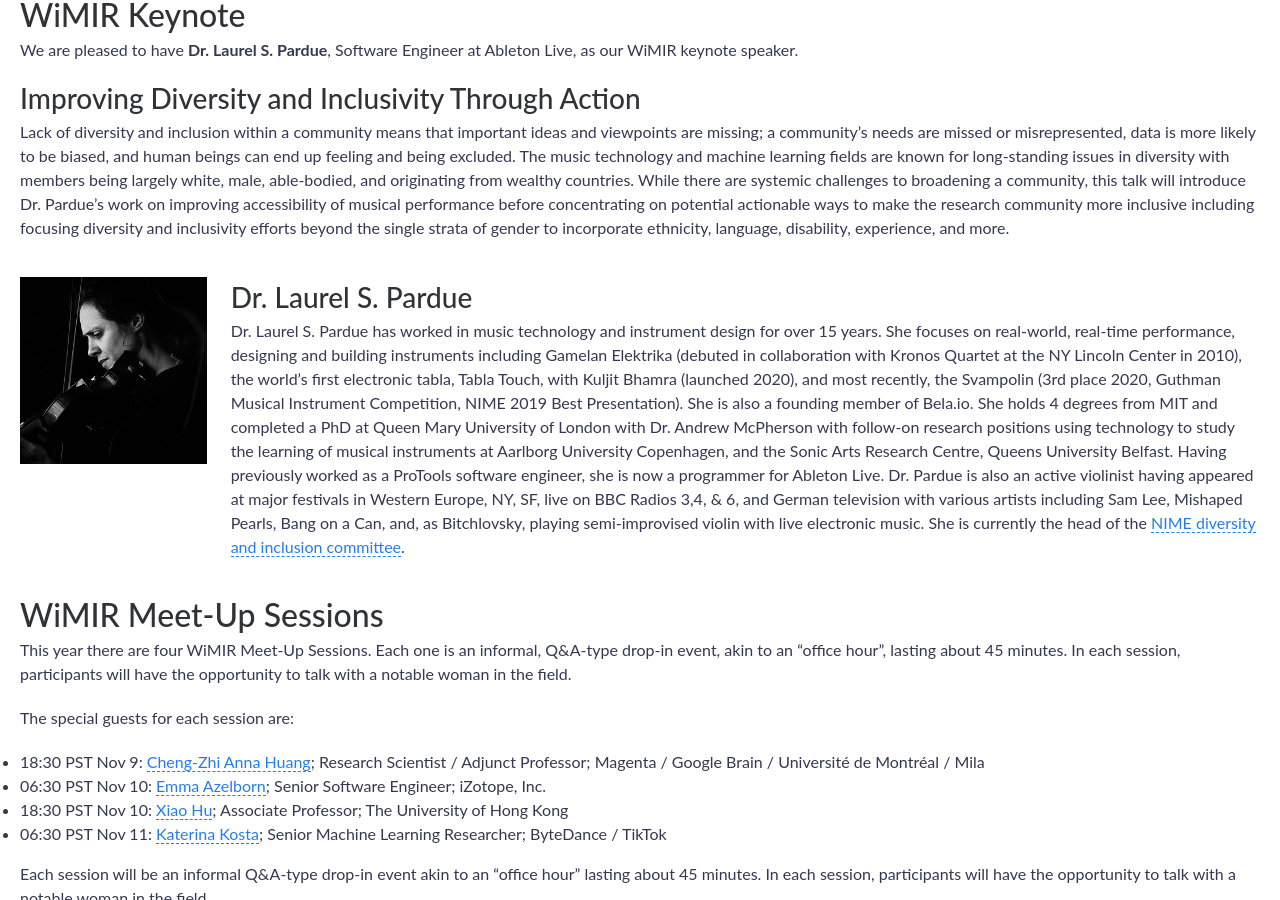
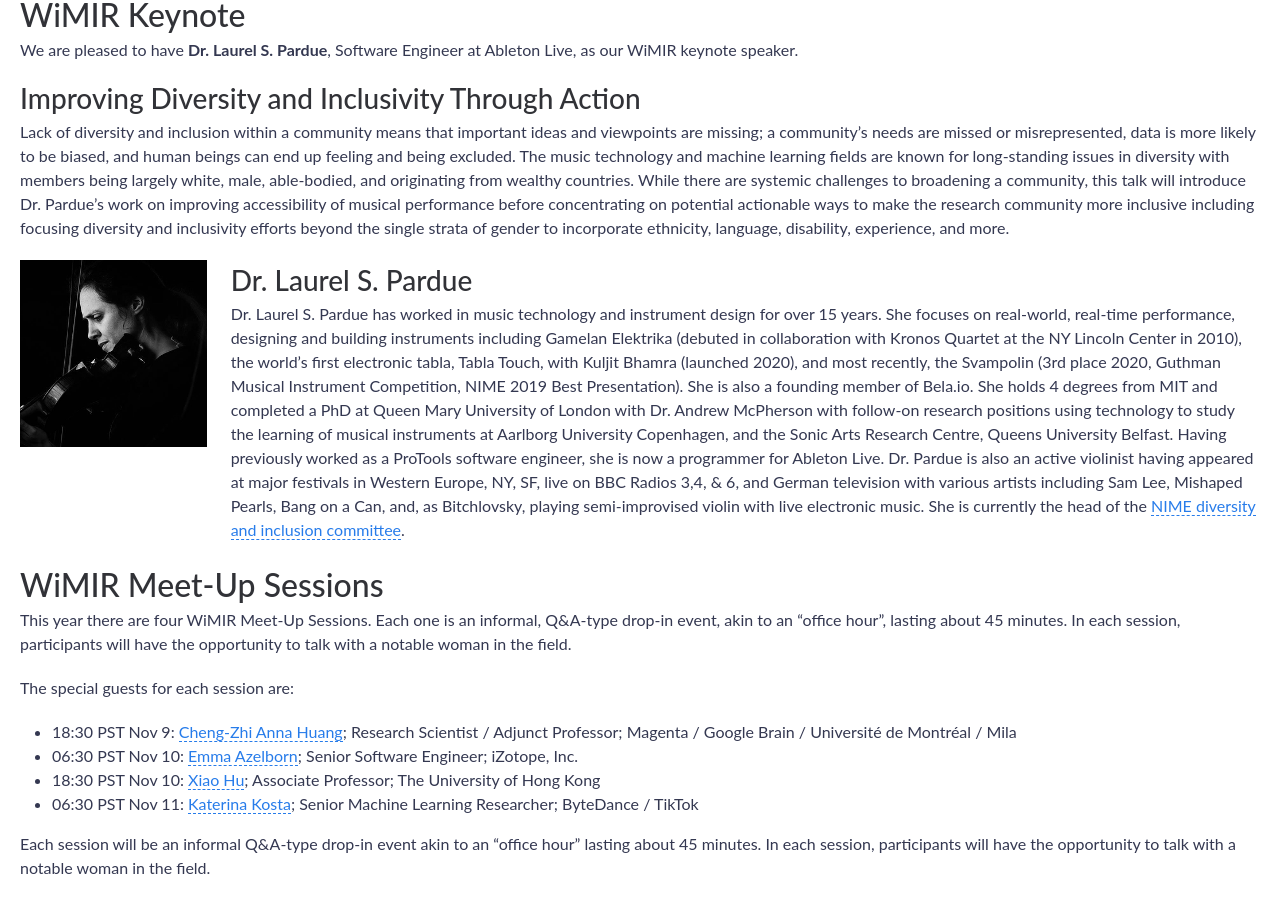
Before and after one commit to ismir2021/ismir2021.github.io, a Jekyll site: the page built from wimir.md, in a window 1280 px wide and 900 px high, scrolled down 360 px. Built offline with Jekyll 4.4.1, drawn with Linux system fonts in a browser that asks for light colours; nearby versions of some CDN libraries.

Commit message:
fix missing div

```diff
--- a/wimir.md
+++ b/wimir.md
@@ -12,8 +12,6 @@ We are pleased to have **Dr. Laurel S. Pardue**, Software Engineer at Ableton Li
 
 Lack of diversity and inclusion within a community means that important ideas and viewpoints are missing; a community’s needs are missed or misrepresented, data is more likely to be biased, and human beings can end up feeling and being excluded. The music technology and machine learning fields are known for long-standing issues in diversity with members being largely white, male, able-bodied, and originating from wealthy countries. While there are systemic challenges to broadening a community, this talk will introduce Dr. Pardue’s work on improving accessibility of musical performance before concentrating on potential actionable ways to make the research community more inclusive including focusing diversity and inclusivity efforts beyond the single strata of gender to incorporate ethnicity, language, disability, experience, and more.
 
----
-
 <div class="row">
 <div class="col-lg-2">
 ![Dr. Laurel S. Pardue]({{'/assets/keynote/Laurel.png' | relative_url}})
@@ -23,9 +21,10 @@ Lack of diversity and inclusion within a community means that important ideas an
 ### Dr. Laurel S. Pardue
 
 Dr. Laurel S. Pardue has worked in music technology and instrument design for over 15 years.  She focuses on real-world, real-time performance, designing and building instruments including Gamelan Elektrika (debuted in collaboration with Kronos Quartet at the NY Lincoln Center in 2010), the world’s first electronic tabla, Tabla Touch, with Kuljit Bhamra (launched 2020), and most recently, the Svampolin (3rd place 2020, Guthman Musical Instrument Competition, NIME 2019 Best Presentation).  She is also a founding member of Bela.io.  She holds 4 degrees from MIT and completed a PhD at Queen Mary University of London with Dr. Andrew McPherson with follow-on research positions using technology to study the learning of musical instruments at Aarlborg University Copenhagen, and the Sonic Arts Research Centre, Queens University Belfast.  Having previously worked as a ProTools software engineer, she is now a programmer for Ableton Live.  Dr. Pardue is also an active violinist having appeared at major festivals in Western Europe, NY, SF, live on BBC Radios 3,4, & 6, and German television with various artists including Sam Lee, Mishaped Pearls, Bang on a Can, and, as Bitchlovsky, playing semi-improvised violin with live electronic music.  She is currently the head of the [NIME diversity and inclusion committee](https://diversity.nime.org/).
+
+</div>
 </div>
 
----
 
 ## WiMIR Meet-Up Sessions
 
```
